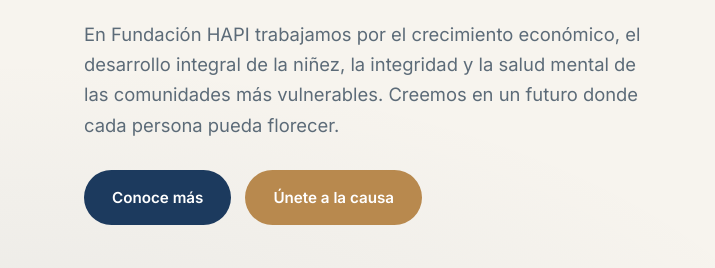
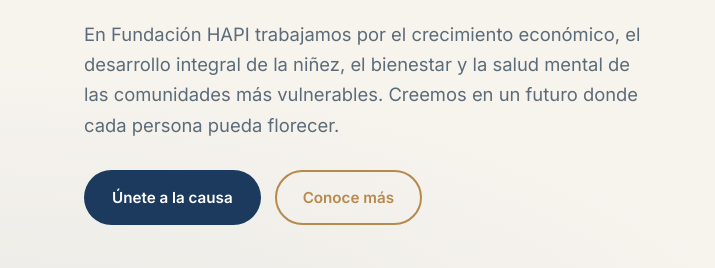
Before and after one commit to joseyesid21/fundacion-hapi, a plain HTML site: page index.html in a window 1280 px wide. Shown: the part 407-675 px from the top of the page, 0-715 px from the left. Drawn offline with Linux system fonts and the light colour scheme.

Commit message:
Hero: parrafo final (bienestar) y jerarquia de botones

```diff
--- a/index.html
+++ b/index.html
@@ -44,12 +44,12 @@
         <h1>Sembramos oportunidades donde más se necesitan.</h1>
         <p class="hero-sub">
           En Fundación HAPI trabajamos por el crecimiento económico, el desarrollo
-          integral de la niñez, la integridad y la salud mental de las comunidades
+          integral de la niñez, el bienestar y la salud mental de las comunidades
           más vulnerables. Creemos en un futuro donde cada persona pueda florecer.
         </p>
         <div class="hero-cta">
-          <a href="#lineas" class="btn btn-navy">Conoce más</a>
-          <a href="#participar" class="btn btn-gold">Únete a la causa</a>
+          <a href="#participar" class="btn btn-navy">Únete a la causa</a>
+          <a href="#lineas" class="btn btn-outline-gold">Conoce más</a>
         </div>
         <div class="hero-badges">
           <div><strong>+1.000</strong><span>personas beneficiadas</span></div>
--- a/styles.css
+++ b/styles.css
@@ -60,6 +60,8 @@
 .btn-gold:hover { background: var(--gold-light); box-shadow: var(--shadow-sm); }
 .btn-outline-light { background: transparent; color: #fff; border-color: rgba(255,255,255,0.5); }
 .btn-outline-light:hover { background: rgba(255,255,255,0.1); border-color: #fff; }
+.btn-outline-gold { background: transparent; color: var(--gold); border-color: var(--gold); }
+.btn-outline-gold:hover { background: rgba(184,137,78,0.1); border-color: var(--gold-light); color: var(--gold-light); }
 
 /* ===== Header ===== */
 .site-header {
```
